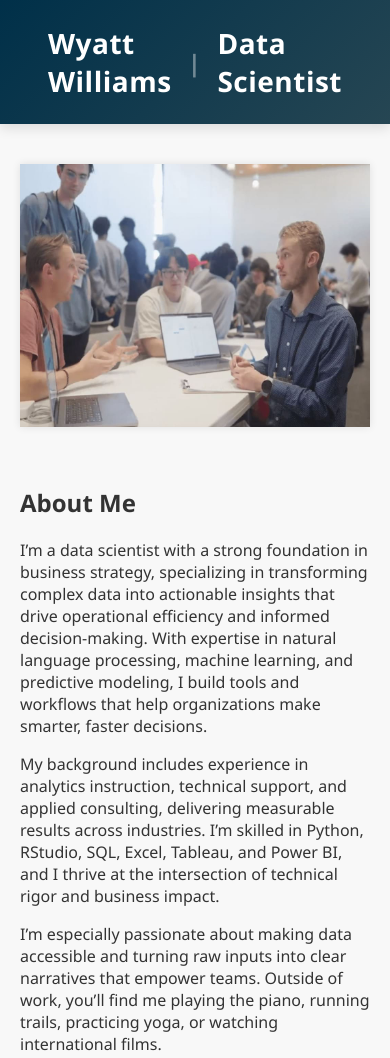
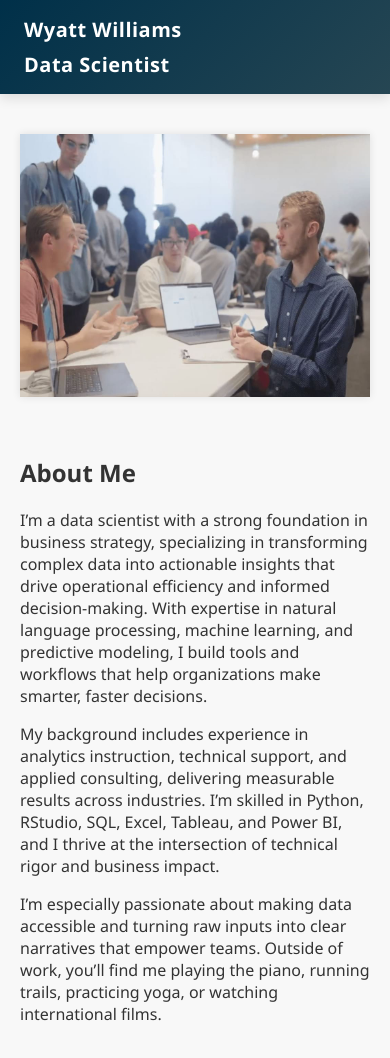
Before and after one commit to Wyatt-Data/Portfolio, a plain HTML site: page index.html in a window 390 px wide. Shown: the top 1058 px of the page. Drawn offline with Linux system fonts and the light colour scheme.

Commit message:
Update style.css

```diff
--- a/style.css
+++ b/style.css
@@ -200,3 +200,21 @@ footer a {
 footer a:hover {
   text-decoration: underline;
 }
+
+/* Responsive adjustments for ribbon-header on small screens */
+@media (max-width: 768px) {
+  .ribbon-header {
+    padding: 16px 24px;
+  }
+
+  .ribbon-content {
+    flex-direction: column;
+    align-items: flex-start;
+    gap: 8px;
+    font-size: 1.25rem;
+  }
+
+  .ribbon-content .divider {
+    display: none;
+  }
+}
```
